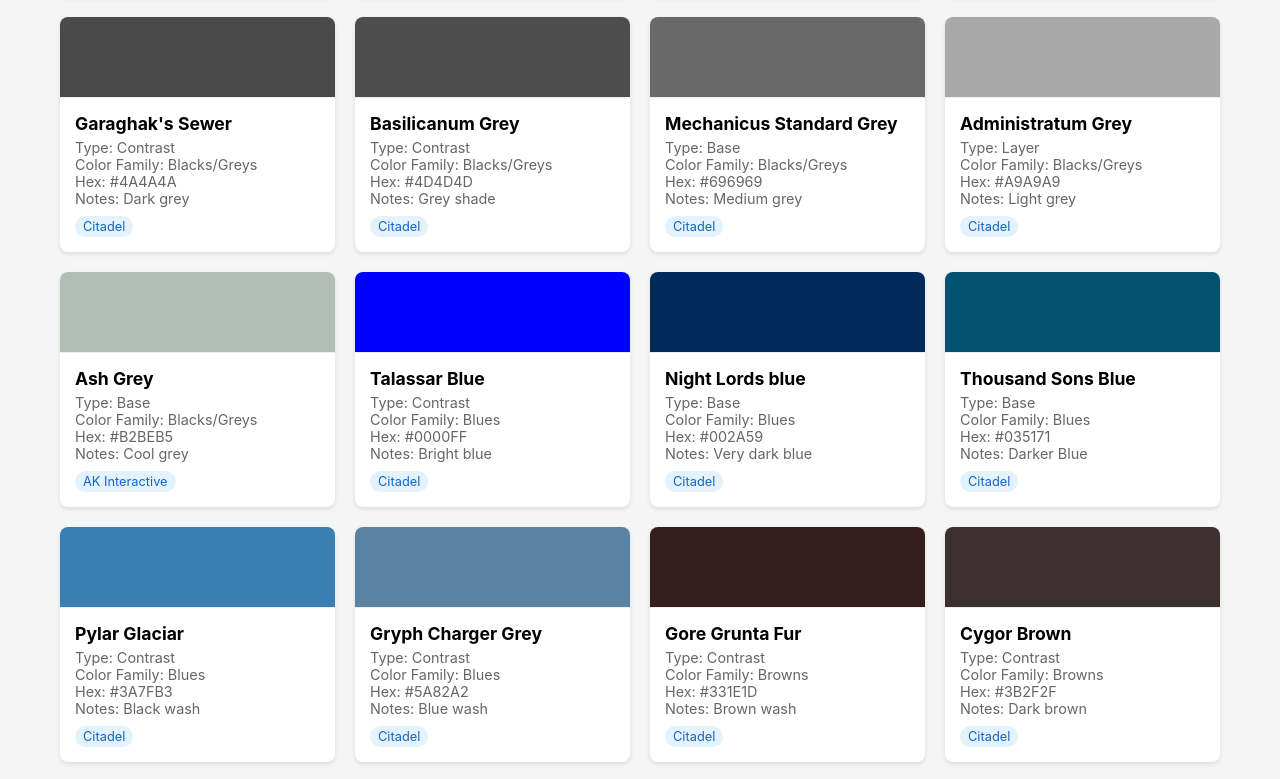
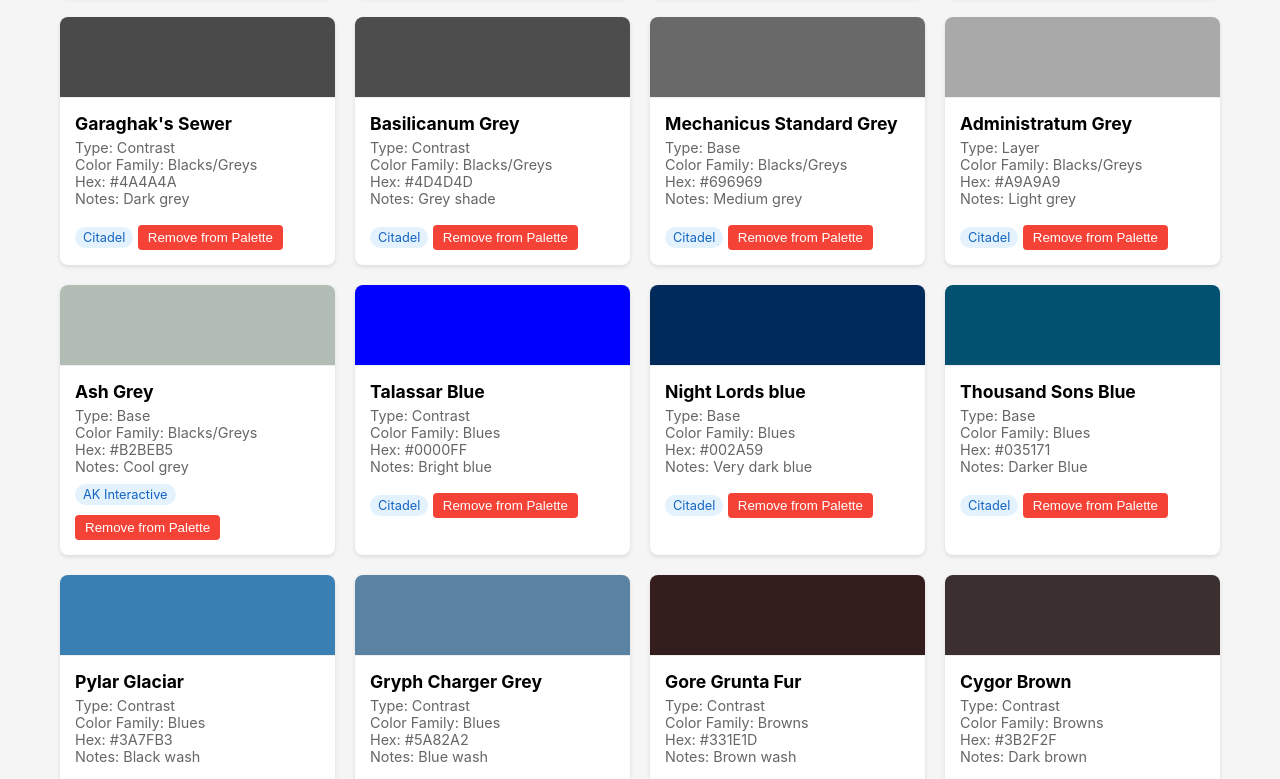
Before and after one commit to richardhealy/paint-inventory, a plain HTML site: page index.html in a window 1280 px wide. Shown: the part 605-1384 px from the top of the page. Drawn offline with Linux system fonts and the light colour scheme.

Commit message:
fix: add to palette button

```diff
--- a/index.html
+++ b/index.html
@@ -297,10 +297,15 @@
                         <span class="brand-tag">${paint.brand}</span>
                         ${!inPalette ? `
                             <button class="add-to-palette ${buttonClass}"
-                                    onclick="togglePaintInPalette(${JSON.stringify(paint)})">
+                                    onclick="togglePaintInPalette(${JSON.stringify(paint).replace(/"/g, '&quot;')})">
                                 ${buttonText}
                             </button>
-                        ` : ''}
+                        ` : `
+                            <button class="add-to-palette remove-from-palette"
+                                    onclick="togglePaintInPalette(${JSON.stringify(paint).replace(/"/g, '&quot;')})">
+                                Remove from Palette
+                            </button>
+                        `}
                     </div>
                 </div>
             `;
```
